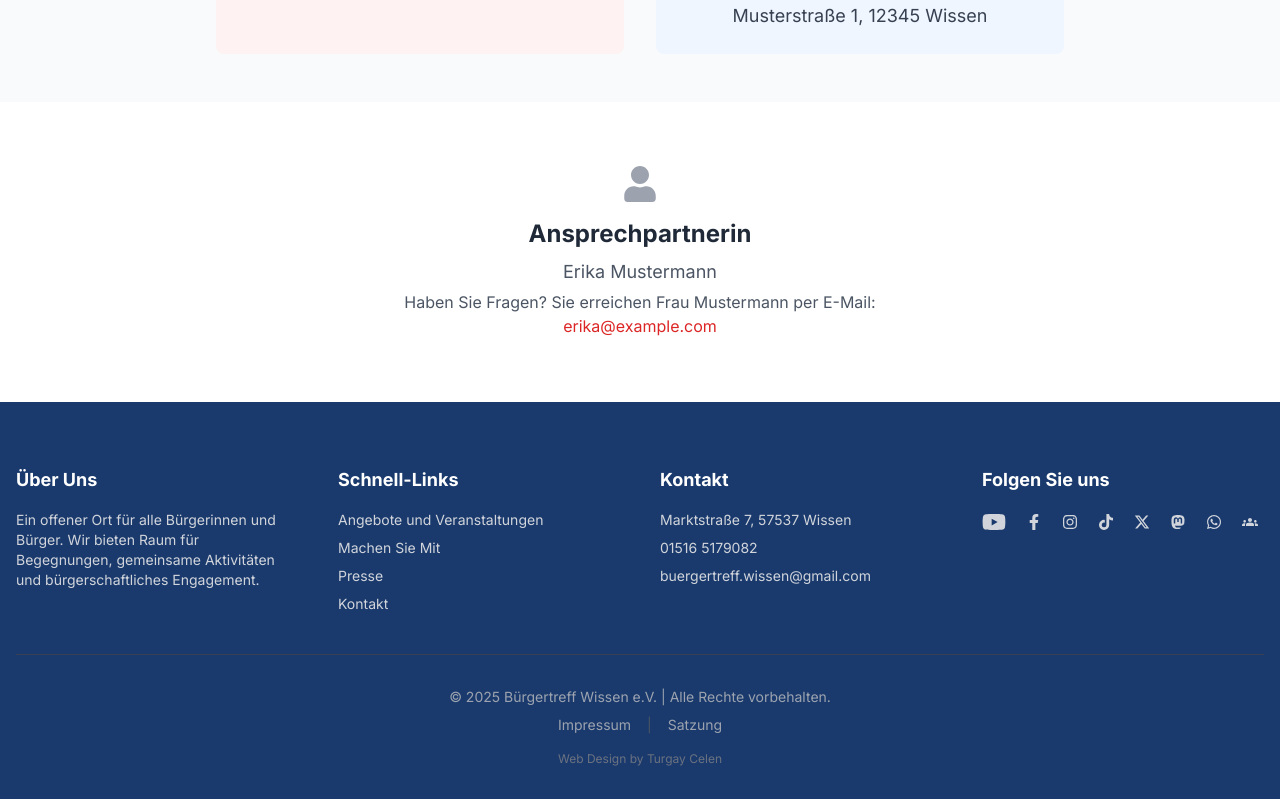
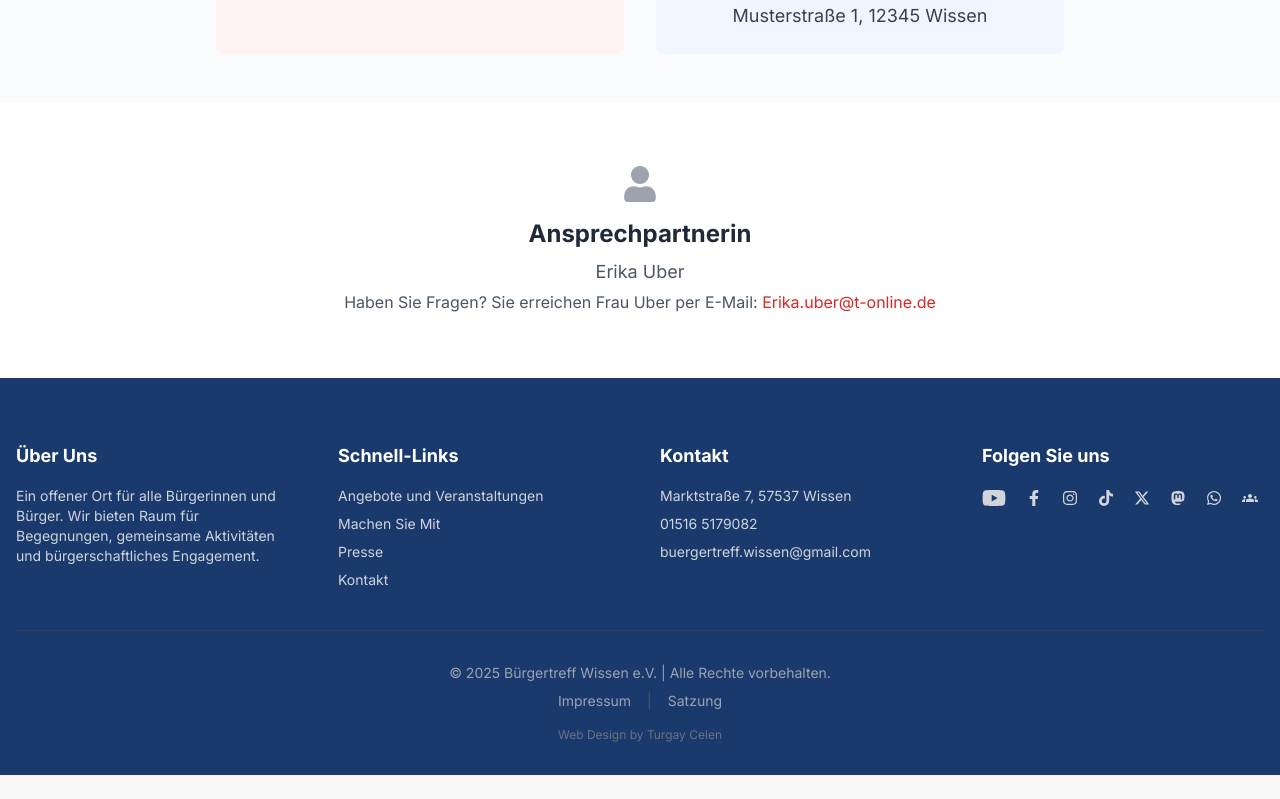
Before and after one commit to trgycln/buergertreff-react-sitesi, a React (Create React App) app: page /angebote-und-veranstaltungen/sprachtreffen in a window 1280 px wide. Shown: the part 1343-2142 px from the top of the page. After the commit the page ends 2118 px from the top, so only its background shows below. Built offline with nearby package versions, Linux system fonts and the light colour scheme.

Commit message:
Sprachtreffen sayfasi iletisim bilgileri duzenlendi

```diff
--- a/src/pages/Sprachtreffen.js
+++ b/src/pages/Sprachtreffen.js
@@ -75,10 +75,10 @@ const Sprachtreffen = () => {
                     <FaUser className="text-gray-400 text-4xl mx-auto mb-4" />
                     <h3 className="text-2xl font-bold text-gray-800">Ansprechpartnerin</h3>
                     <p className="mt-2 text-lg text-gray-600">
-                        Erika Mustermann
+                        Erika Uber
                     </p>
                     <p className="mt-1 text-gray-600">
-                        Haben Sie Fragen? Sie erreichen Frau Mustermann per E-Mail: <a href="mailto:erika@example.com" className="text-red-600 hover:underline">erika@example.com</a>
+                        Haben Sie Fragen? Sie erreichen Frau Uber per E-Mail: <a href="mailto:Erika.uber@t-online.de" className="text-red-600 hover:underline">Erika.uber@t-online.de</a>
                     </p>
                 </div>
             </section>
```
